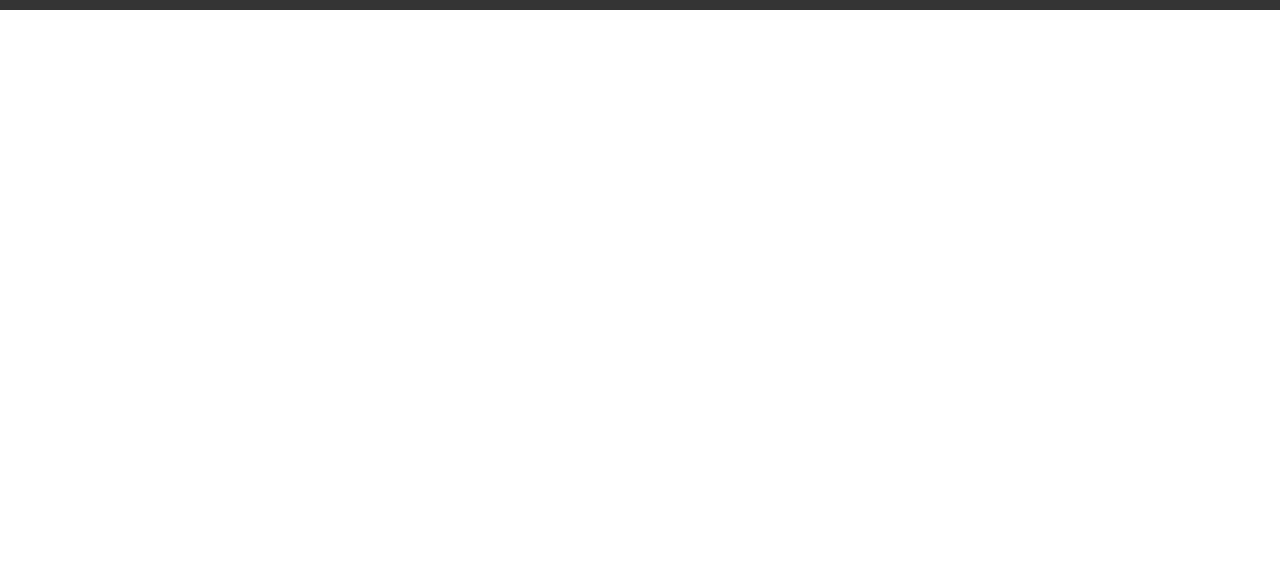
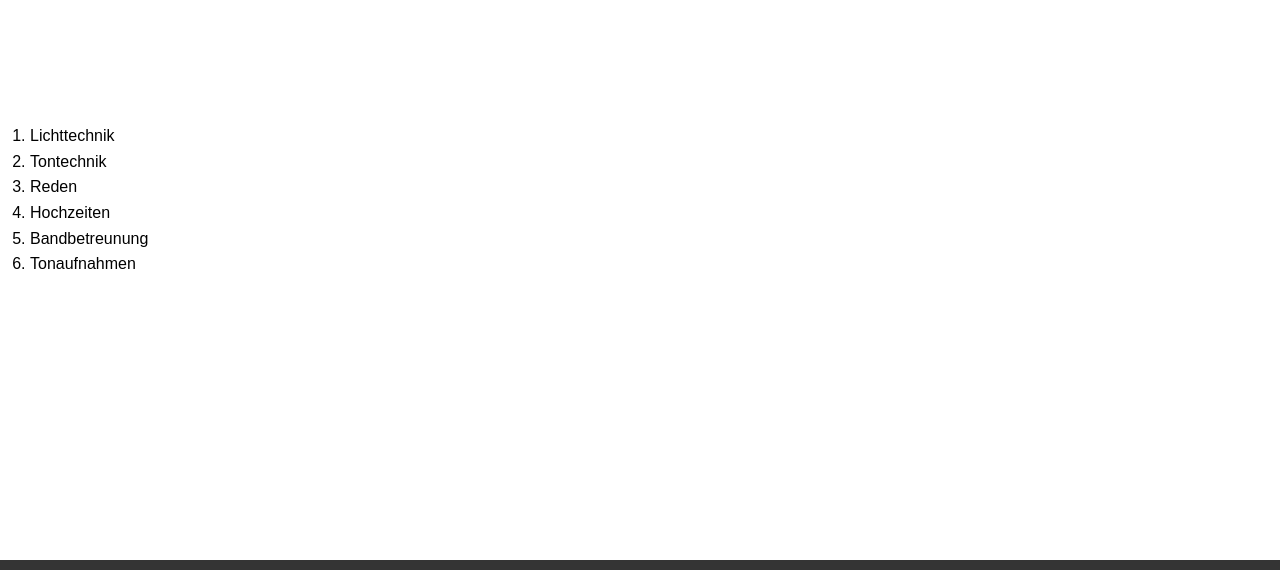
Before and after one commit to DAUDE-max/Website, a plain HTML site: page leistungen.html in a window 1280 px wide. Shown: the part 240-810 px from the top of the page. Drawn offline with Linux system fonts and the light colour scheme.

Commit message:
Test liste 4 leistungen.html

```diff
--- a/leistungen.html
+++ b/leistungen.html
@@ -12,14 +12,32 @@
 
 
 
-    <ol>
-        <li>
-            <!--Seiteninhalt
-            Style - Bild und kleiner Text dazu.
-            Sammelt sich mit der Zeit an.
-            Nur Bilder von uns: Material/Aufträge-->
-        </li>
-    </ol>
+   <div class="main">
+       <div class="main__container">
+           <div class="main__content">
+               <ol>
+                   <li>
+                       Lichttechnik
+                   </li>
+                   <li>
+                       Tontechnik
+                   </li>
+                   <li>
+                       Reden
+                   </li>
+                   <li>
+                       Hochzeiten
+                   </li>
+                   <li >
+                       Bandbetreunung
+                   </li>
+                   <li>
+                       Tonaufnahmen
+                   </li>
+               </ol>
+           </div>
+       </div>
+   </div>
 
 
 
```
